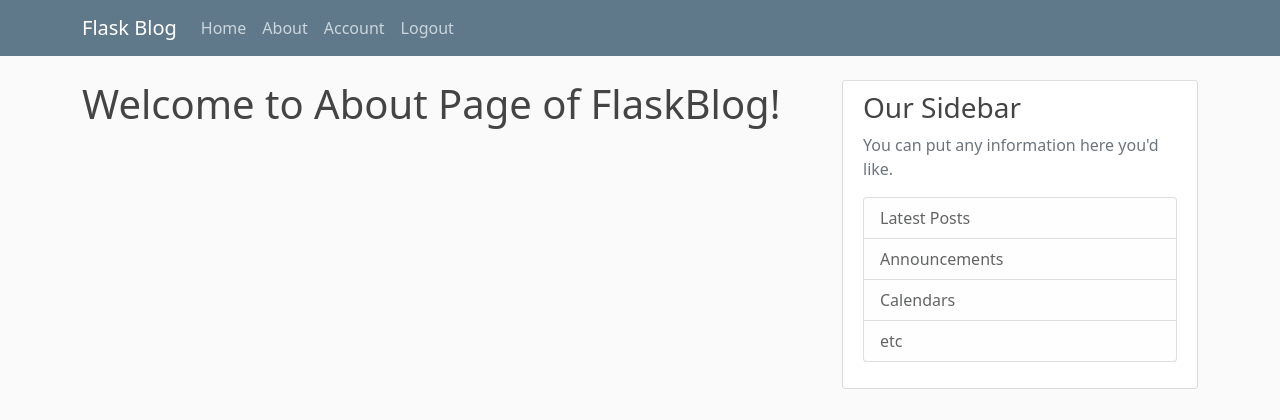
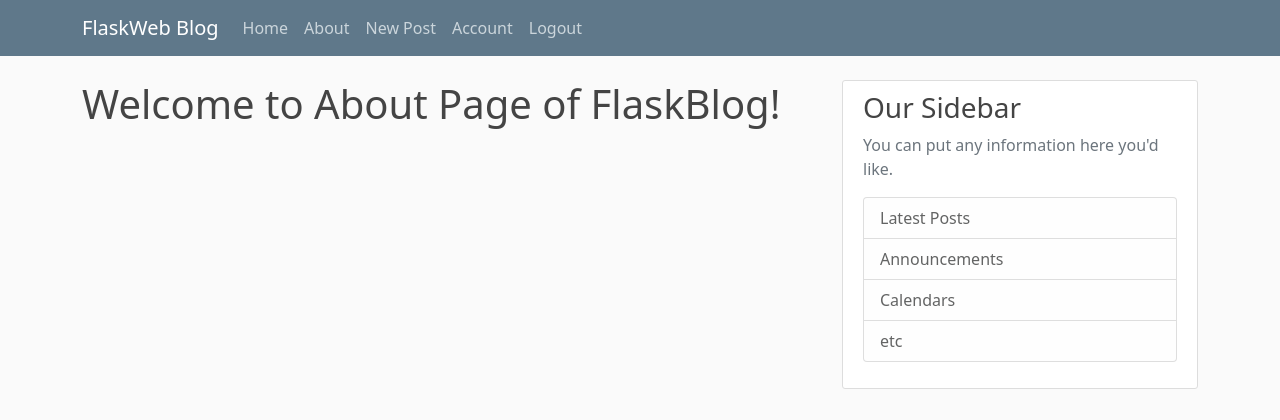
Before and after one commit to ilhan0909/Py.Flask_WebApp, a Flask app: page /about in a window 1280 px wide. Shown: the top 420 px of the page. Run offline with Flask 2, Linux system fonts and the light colour scheme; a user stored in the database is signed in; parts of the project's set-up code (start-up, migrations or seed data) failed here and were passed over.

Commit message:
changed name of site to more creative(!) one and added button for new post

```diff
--- a/flaskweb/templates/layout.html
+++ b/flaskweb/templates/layout.html
@@ -19,7 +19,7 @@
     <header class="site-header">
       <nav class="navbar navbar-expand-md navbar-dark bg-steel fixed-top">
         <div class="container">
-          <a class="navbar-brand mr-4" href="/">Flask Blog</a>
+          <a class="navbar-brand mr-4" href="/">FlaskWeb Blog</a>
           <button class="navbar-toggler" type="button" data-toggle="collapse" data-target="#navbarToggle" aria-controls="navbarToggle" aria-expanded="false" aria-label="Toggle navigation">
             <span class="navbar-toggler-icon"></span>
           </button>
@@ -31,6 +31,7 @@
             <!-- Navbar Right Side -->
             <div class="navbar-nav">
                 {% if current_user.is_authenticated %}
+                <a class="nav-item nav-link" href="{{ url_for('new_post')}}">New Post</a>
                 <a class="nav-item nav-link" href="{{ url_for('account')}}">Account</a>
                 <a class="nav-item nav-link" href="{{ url_for('logout')}}">Logout</a>
                 {% else %}
```
